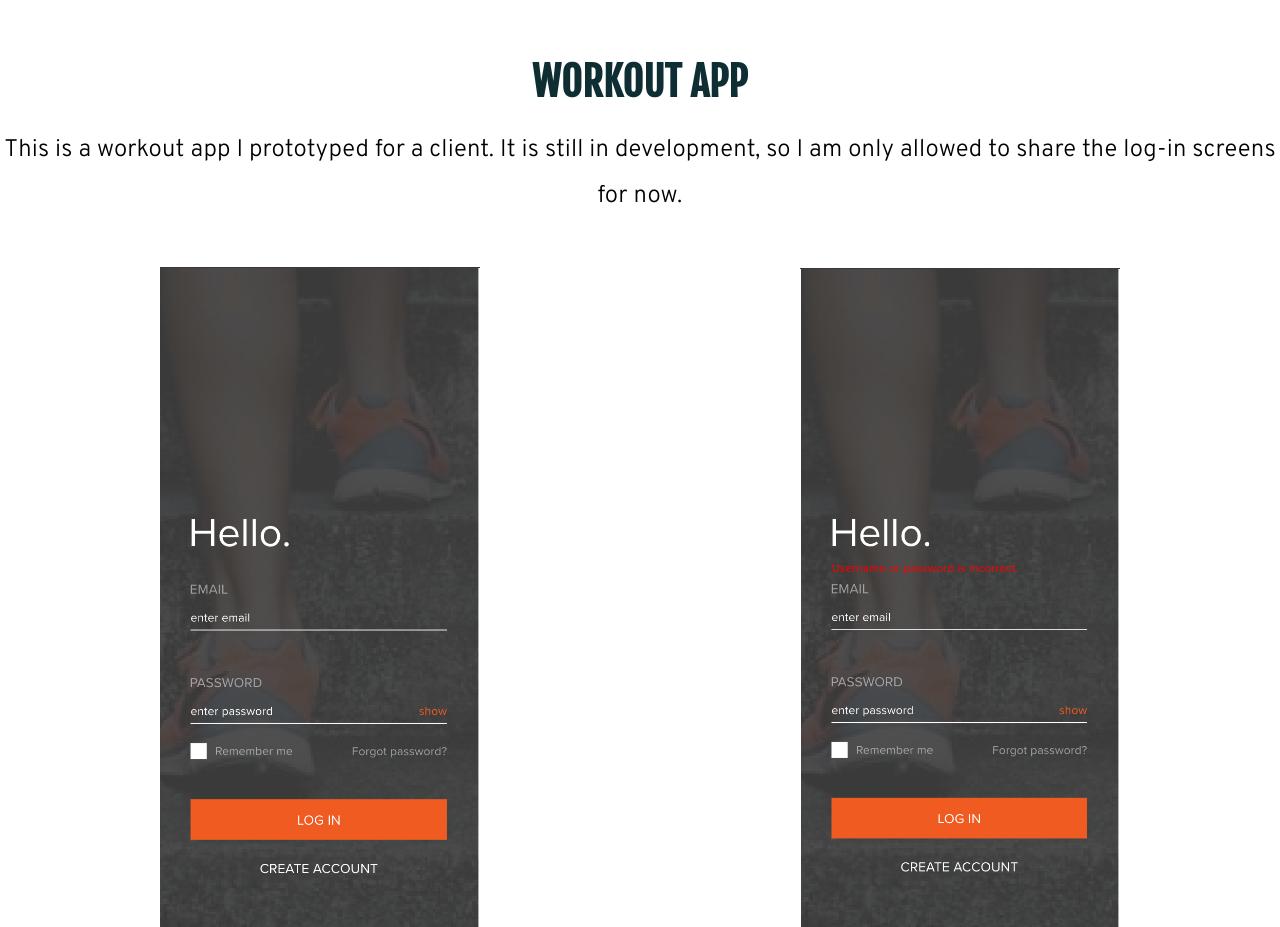
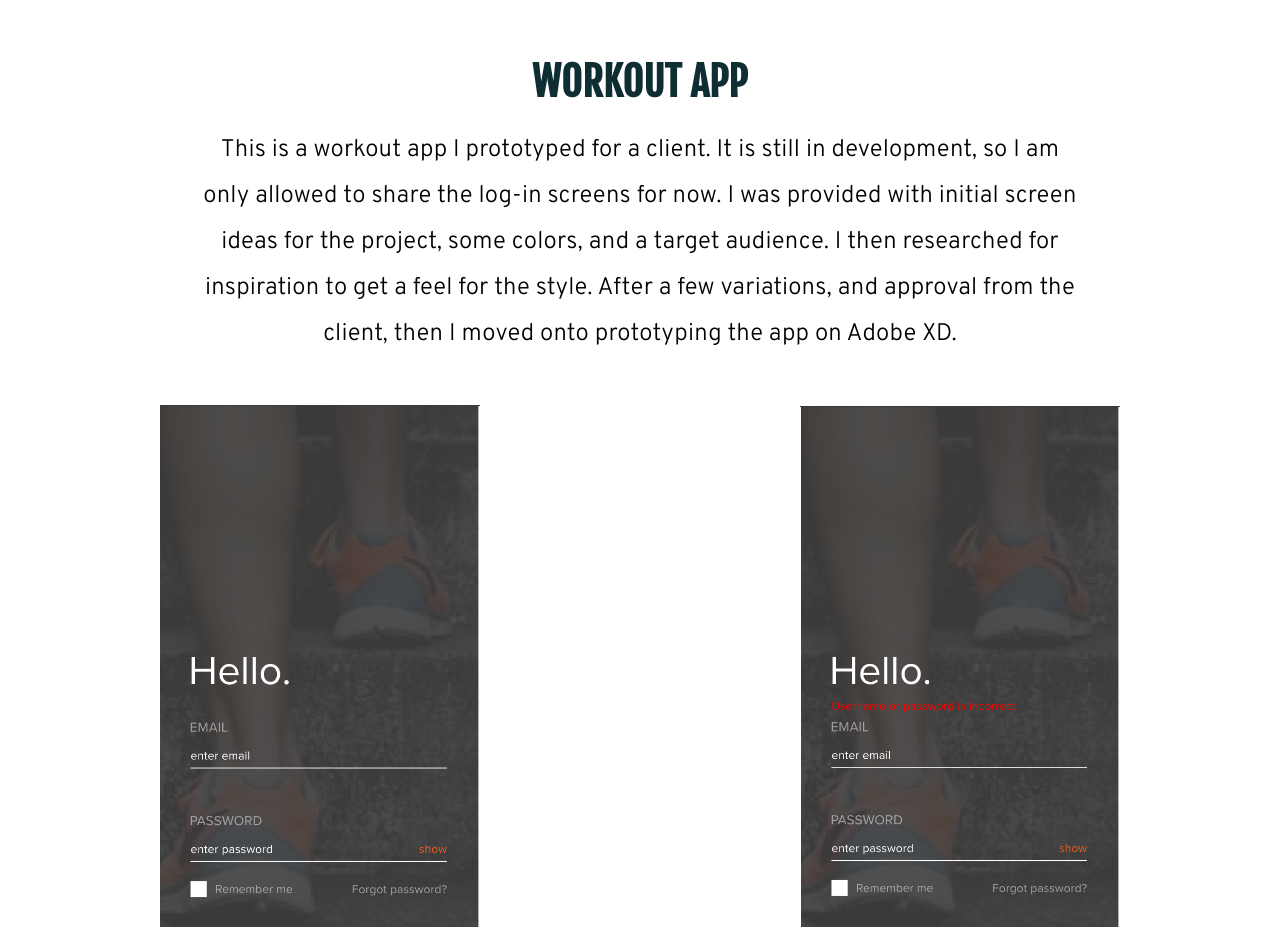
Before and after one commit to susansst/susansst.github.io, a plain HTML site: page freelance.html in a window 1280 px wide. Shown: the part 1600-2527 px from the top of the page. Drawn offline with Linux system fonts and the light colour scheme.

Commit message:
adding description
also added padding

```diff
--- a/freelance.html
+++ b/freelance.html
@@ -51,7 +51,7 @@
 	<section class="challenges">
 		<div class="challenge-text">
 			<h2>Workout App</h2>
-			<p style="margin-top: 20px;">This is a workout app I prototyped for a client. It is still in development, so I am only allowed to share the log-in screens for now.</p>
+			<p style="margin-top: 20px; padding: 0 200px;">This is a workout app I prototyped for a client. It is still in development, so I am only allowed to share the log-in screens for now. I was provided with initial screen ideas for the project, some colors, and a target audience. I then researched for inspiration to get a feel for the style. After a few variations, and approval from the client, then I moved onto prototyping the app on Adobe XD.</p>
 		</div>
 
 		<div class="challenges-images">
```
Also changed, not shown: 1 other file.
